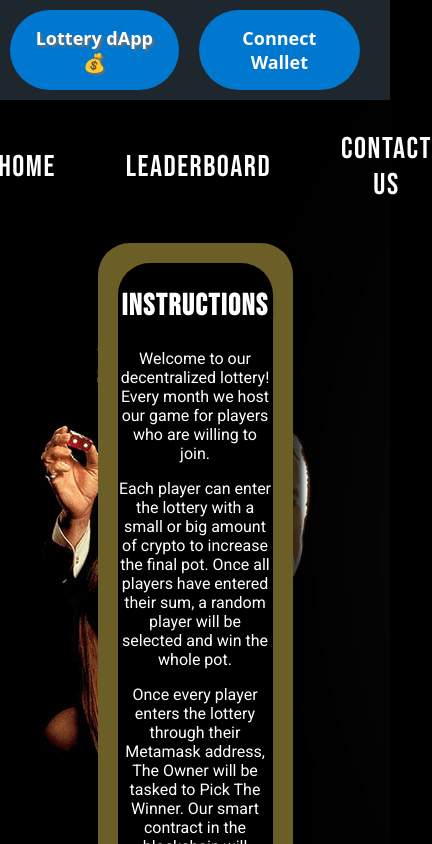
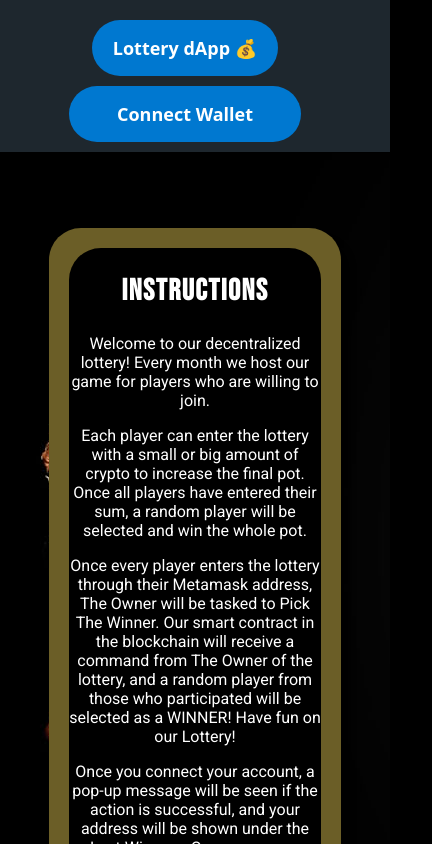
Before and after one commit to Hadriani/Full-Stack-Lottery-dApp-Solidity-v0.8.18, a Next.js app: page /about in a window 390 px wide. Shown: the top 844 px of the page, 432 px wide, since content can reach past the window. Built offline with nearby package versions, Linux system fonts and the light colour scheme; a web font is replaced by a local one.

Commit message:
css fixed for mobile versions.

```diff
--- a/styles/Header.module.css
+++ b/styles/Header.module.css
@@ -6,7 +6,6 @@
   display: flex;
   align-items: center;
   padding: 10px;
-  justify-content: space-between;
   position: relative;
   top: 0;
   left: 0;
@@ -16,18 +15,20 @@
 
 .title {
   background-color: #0078d0;
-  text-shadow: 2px 2px 2px #6f6f6f;
   border: 0;
   border-radius: 56px;
   margin-right: 20px;
   color: #fff;
+  cursor: pointer;
   display: inline-block;
   font-family: system-ui, -apple-system, system-ui, "Segoe UI", Roboto, Ubuntu, "Helvetica Neue", sans-serif;
   font-size: 18px;
   font-weight: 600;
   outline: 0;
   padding: 16px 21px;
-  position: relative;
+  position: absolute;
+  right: 10px;
+  top: 10px;
   text-align: center;
   text-decoration: none;
   transition: all .3s;
@@ -87,7 +88,17 @@
   font-weight: bold;
 }
 
-@media (min-width: 768px) {
+@media (max-width: 767px) {
+  .wrapper {
+    flex-direction: column;
+  }
+
+  .title,
+  .loginBtn {
+    position: static;
+    margin-top: 10px;
+  }
+
   .loginBtn {
     padding: 16px 48px;
   }
--- a/styles/Home.module.css
+++ b/styles/Home.module.css
@@ -4,49 +4,52 @@
   padding-bottom: 30px;
 }
 
-.headblocks {
-  color: white;
+.menucontainer {
   display: flex;
   justify-content: center;
   align-items: center;
-  text-align: center;
+}
+
+.dropdown {
+  position: relative;
+  display: inline-block;
+}
+
+.dropbtn {
+  background-color: transparent;
+  color: white;
+  font-size: 30px;
+  border: none;
+  cursor: pointer;
   font-family: 'Bebas Neue', cursive;
   letter-spacing: .05em;
-  font-size: 30px;
   user-select: none;
 }
 
-
-
-.about {
-  padding-right: 70px;
-  cursor: pointer;
+.dropdowncontent {
+  display: none;
+  position: absolute;
+  z-index: 1;
+  background-color: #d5de63;
+  min-width: 160px;
+  box-shadow: 0px 8px 16px 0px rgba(0, 0, 0, 0.2);
 }
 
-.about:hover {
+.dropdowncontent a {
+  color: black;
+  padding: 12px 16px;
+  text-decoration: none;
+  display: block;
+}
+.dropdowncontent a:hover {
+  background-color: #f1f1f1;
+}
+
+.dropdown:hover .dropdowncontent {
+  display: block;
+}
+
+.dropdown:hover .dropbtn {
   color: rgb(170, 167, 68);
   box-shadow: 0 0 10px rgba(0, 0, 0, 0.5);
 }
-
-.leaderboard {
-  padding-right: 70px;
-  cursor: pointer;
-}
-
-.leaderboard:hover {
-  color: rgb(170, 167, 68);
-  box-shadow: 0 0 10px rgba(0, 0, 0, 0.5);
-}
-
-.us {
-  cursor: pointer;
-}
-
-.us:hover {
-  color: rgb(170, 167, 68);
-  box-shadow: 0 0 10px rgba(0, 0, 0, 0.5);
-}
-
-.blank {
-  height: 100px;
-}
--- a/styles/PotCard.module.css
+++ b/styles/PotCard.module.css
@@ -304,3 +304,18 @@
   border-radius: 2rem;
   user-select: none;
 }
+
+@media (max-width: 767px) {
+  .wrapper {
+    width: 75%;
+  }
+
+  .btn {
+    margin-left: 35px;
+  }
+
+  .btn2 {
+    margin-left: 20px;
+  }
+
+}
--- a/styles/Table.module.css
+++ b/styles/Table.module.css
@@ -1,7 +1,6 @@
 .wrapper {
   width: 80%;
-  max-width: 50%;
-
+  max-width: 90%;
   display: flex;
   margin-top: 50px;
   align-items: center;
@@ -69,3 +68,9 @@
   user-select: none;
   text-shadow: 2px 2px 2px #474747;
 }
+
+@media (max-width: 767px) {
+  .wrapper {
+    width: 90%;
+  }
+}
--- a/styles/TableRow.module.css
+++ b/styles/TableRow.module.css
@@ -33,3 +33,9 @@
 .goldAccent {
   color: #ffde3c;
 }
+
+@media (max-width: 767px) {
+  .wrapper {
+    width: 90%;
+  }
+}
--- a/styles/globals.css
+++ b/styles/globals.css
@@ -23,3 +23,10 @@ a {
 * {
   box-sizing: border-box;
 }
+
+@media only screen and (max-width: 767px) {
+  .wrapper {
+    width: 100%;
+    box-sizing: border-box;
+  }
+}
```
